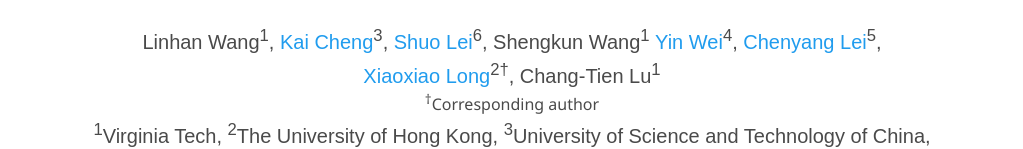
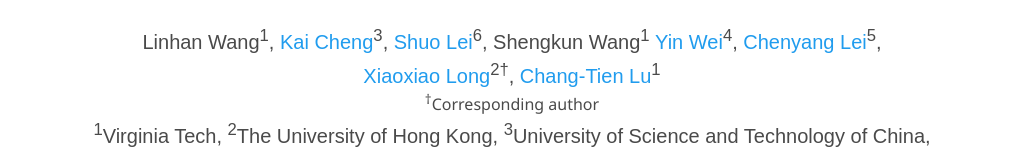
Before and after one commit to linhanwang/linhanwang.github.io, a plain HTML site: page dcgaussian/index.html in a window 1280 px wide. Shown: the part 209-358 px from the top of the page, without its empty margins (128-1151 px from the left). Drawn offline with nearby package versions, Linux system fonts and the light colour scheme; some icons are missing; a web font is replaced by a local one.

Commit message:
add url for Dr. Lu

```diff
--- a/dcgaussian/index.html
+++ b/dcgaussian/index.html
@@ -113,7 +113,7 @@
               <a href="https://www.xxlong.site/">Xiaoxiao Long</a><sup>2&dagger;</sup>,
             </span>
             <span class="author-block">
-              Chang-Tien Lu<sup>1</sup>
+              <a href="https://people.cs.vt.edu/~ctlu/">Chang-Tien Lu</a><sup>1</sup>
             </span>
           </div>
           <p><sup>&dagger;</sup>Corresponding author</p>
```
